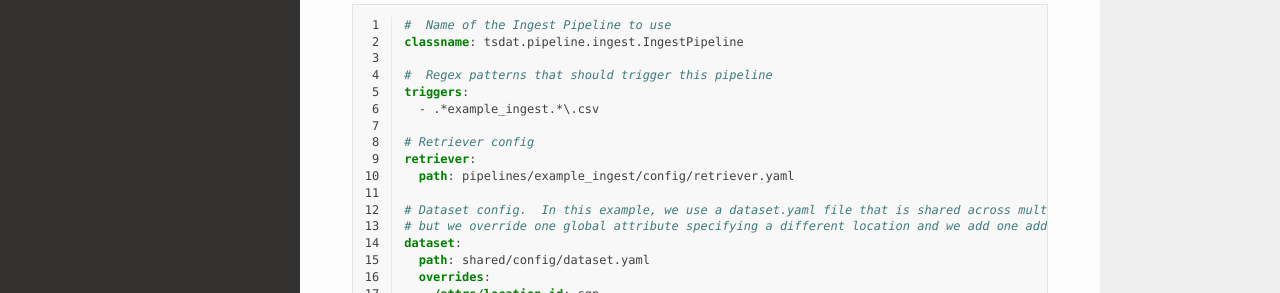
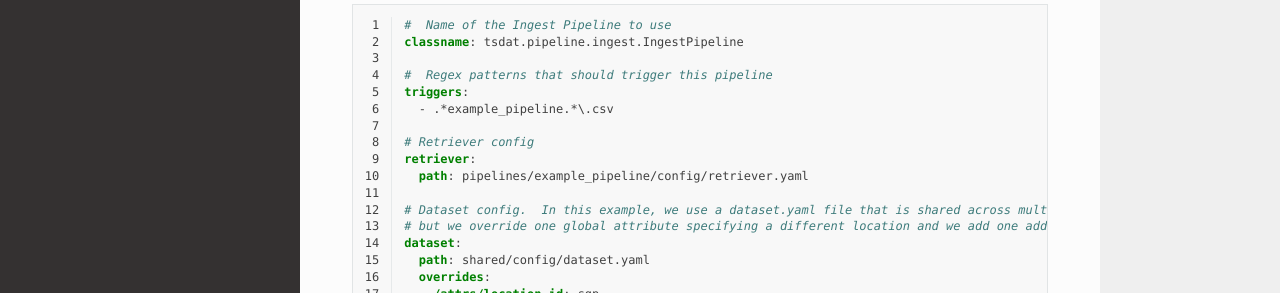
Before and after one commit to tsdat/tsdat, a Sphinx documentation site: the page built from docs/source/config/pipeline_config.rst, in a window 1280 px wide and 1195 px high. Shown: the part 546-839 px from the top of the window. Built offline with Sphinx 7.4.7 and the Read the Docs theme 2.0.0, drawn with Linux system fonts in a browser that asks for light colours; pages that are not in the unit, such as notebooks, are missing from menus.

```diff
--- a/docs/source/config/quality_control.rst
+++ b/docs/source/config/quality_control.rst
@@ -126,7 +126,7 @@ Tsdat built-in quality handlers:
 
     ~tsdat.qc.handlers.QualityHandler
     ~tsdat.qc.handlers.RecordQualityResults
-    ~tsdat.qc.handlers.ReplaceFailedValues
+    ~tsdat.qc.handlers.RemoveFailedValues
     ~tsdat.qc.handlers.SortDatasetByCoordinate
     ~tsdat.qc.handlers.FailPipeline
 
--- a/docs/source/figures/pipeline.yaml
+++ b/docs/source/figures/pipeline.yaml
@@ -3,11 +3,11 @@ classname: tsdat.pipeline.ingest.IngestPipeline
 
 #  Regex patterns that should trigger this pipeline
 triggers:
-  - .*example_ingest.*\.csv
+  - .*example_pipeline.*\.csv
 
 # Retriever config
 retriever:
-  path: pipelines/example_ingest/config/retriever.yaml
+  path: pipelines/example_pipeline/config/retriever.yaml
 
 # Dataset config.  In this example, we use a dataset.yaml file that is shared across multiple pipelines,
 # but we override one global attribute specifying a different location and we add one additional variable attribute.
```
Also changed, not shown: 2 other files.
